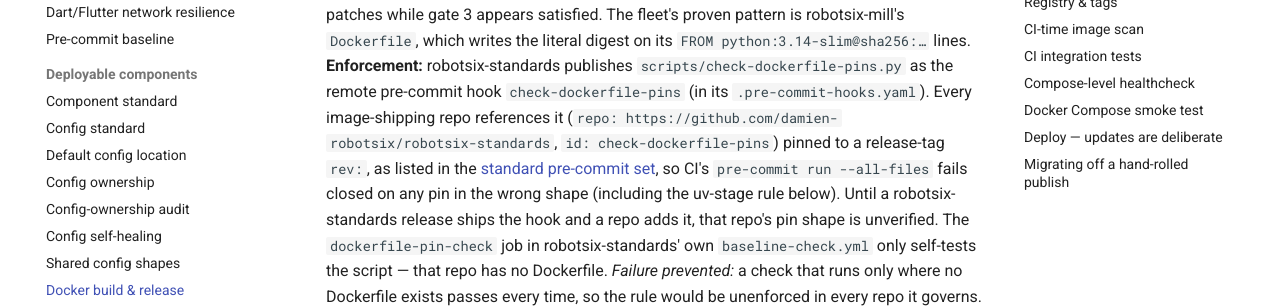
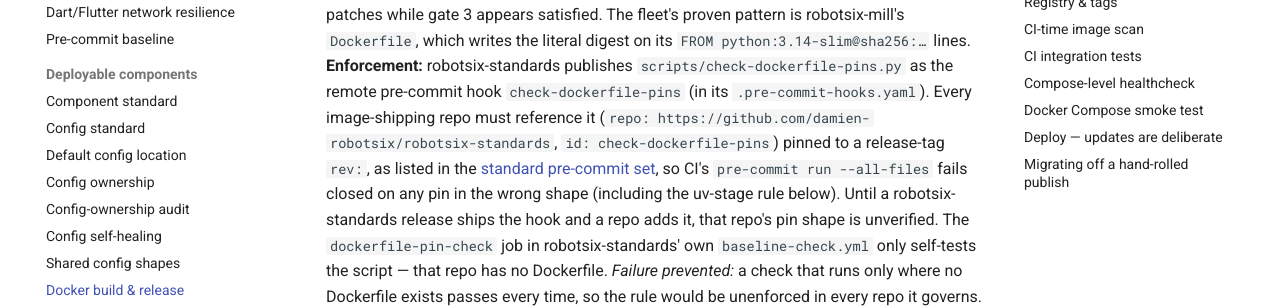
Before and after one commit to damien-robotsix/robotsix-standards, an MkDocs documentation site: the page built from docs/docker-standard.md, in a window 1280 px wide and 900 px high, scrolled down 591 px. Shown: the part 178-486 px from the top of the window. Built offline with MkDocs 1.6.1 and Material for MkDocs 9.7.7, drawn with Linux system fonts in a browser that asks for light colours; comment, search, counter and statistics services are not loaded.

Commit message:
mill(docs): The new Dockerfile pin check only runs in robotsix-standards, which has no Dockerfile, so no image-building repo is checked (20261101T133228Z-the-new-dockerfile-pin-check-only-runs-i-ec7c)

```diff
--- a/docs/docker-standard.md
+++ b/docs/docker-standard.md
@@ -33,7 +33,7 @@
   literal digest on its `FROM python:3.14-slim@sha256:…` lines.
   **Enforcement:** robotsix-standards publishes `scripts/check-dockerfile-pins.py`
   as the remote pre-commit hook `check-dockerfile-pins` (in its
-  `.pre-commit-hooks.yaml`). Every image-shipping repo references it
+  `.pre-commit-hooks.yaml`). Every image-shipping repo must reference it
   (`repo: https://github.com/damien-robotsix/robotsix-standards`,
   `id: check-dockerfile-pins`) pinned to a release-tag `rev:`, as listed in the
   [standard pre-commit set](python.md#pre-commit-hooks), so CI's
```
